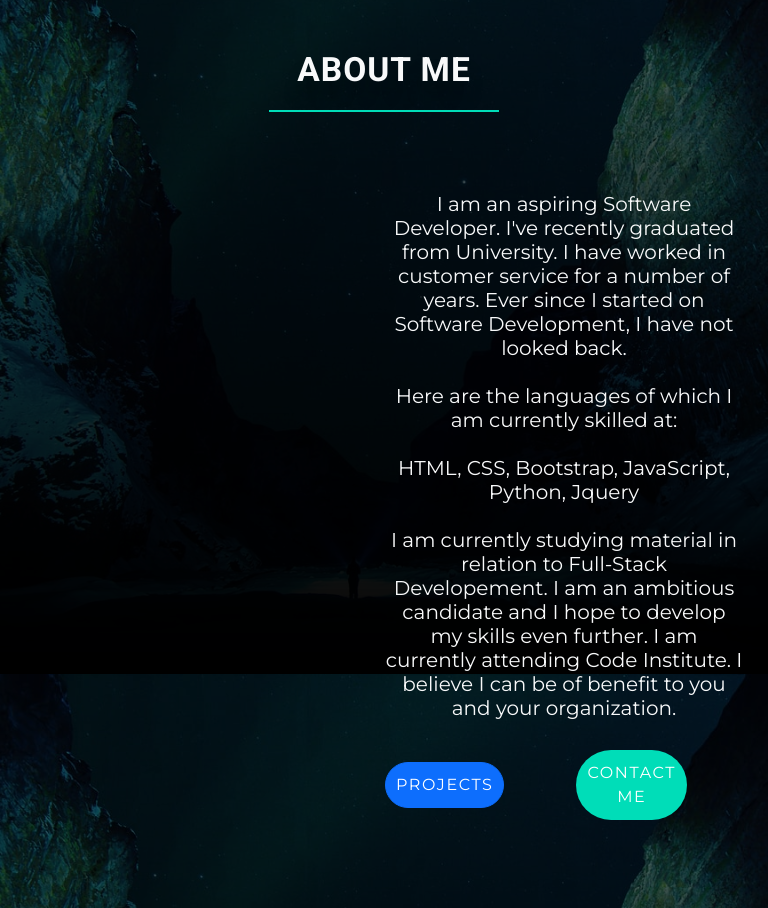
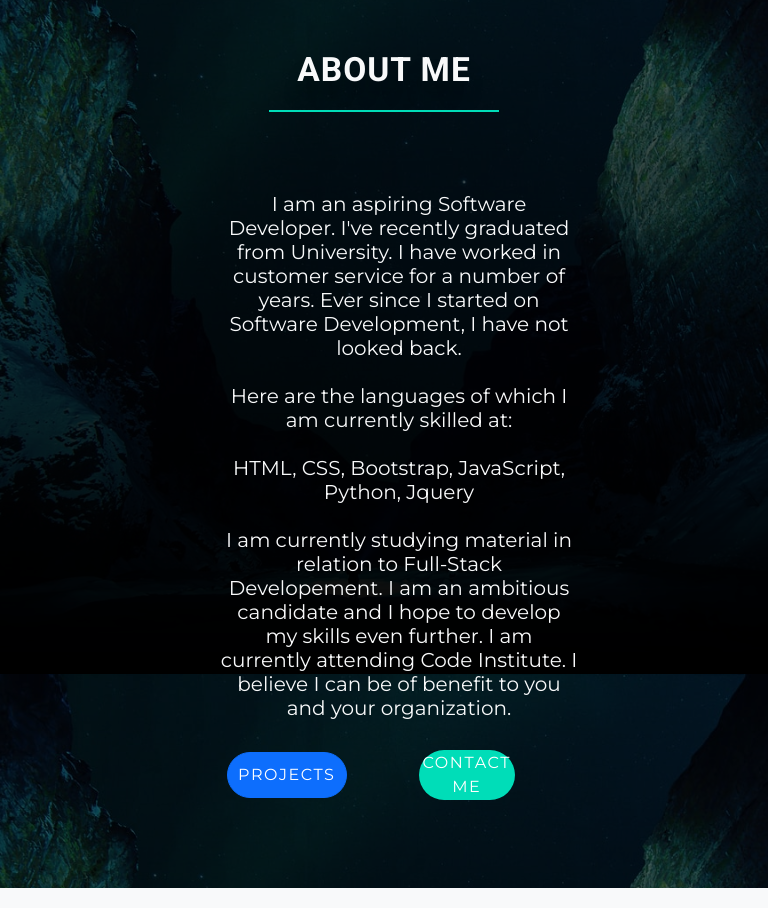
Before and after one commit to wyne-ybanez/personal-portfolio-master, a plain HTML site: page index.html in a window 768 px wide. Shown: the part 926-1834 px from the top of the page. Drawn offline with nearby package versions, Linux system fonts and the light colour scheme.

Commit message:
Add bug fixes to hidden hero image and text on ipads

```diff
--- a/assets/css/style.css
+++ b/assets/css/style.css
@@ -1223,12 +1223,17 @@ and (max-width: 1024px) {
         justify-content: center;
         align-items: center;
         position: relative;
+        right: 165px;
+    }
+
+    .contactme-cta {
+        padding: 0;
     }
 
     /*====== TIMELINE - iPad ======*/
 
     #history .timeline::after {
-        bottom: 38rem;
+        bottom: 36.5rem;
     }
 
     #history .timeline .container::after {
```
